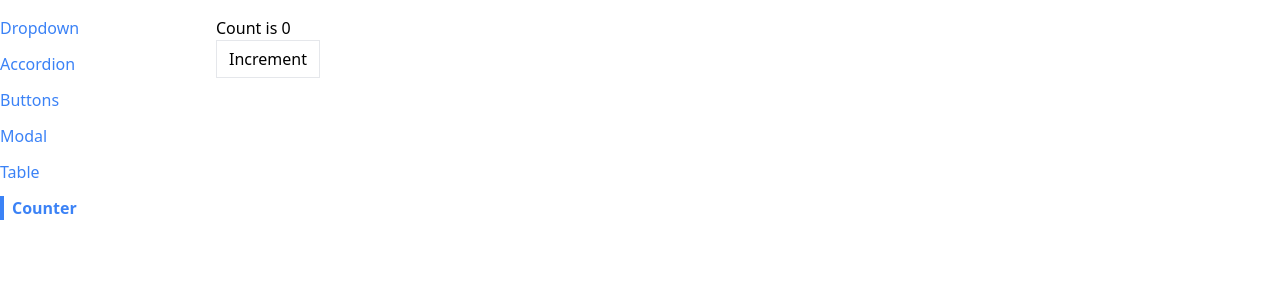
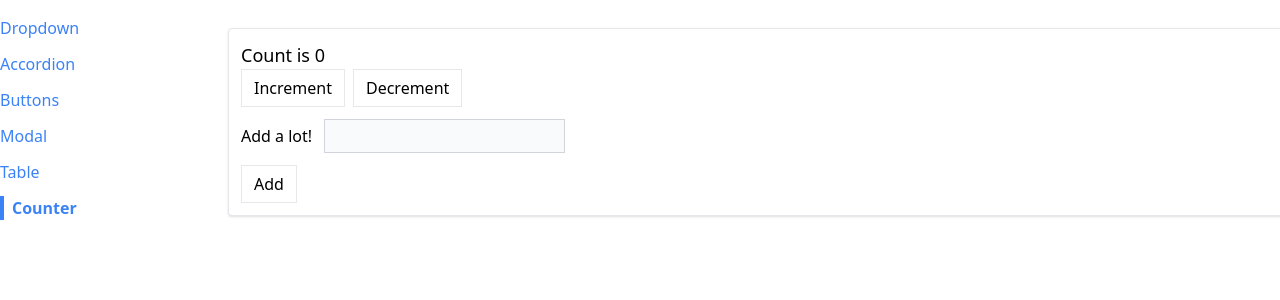
Before and after one commit to rupaklama/react-basic-sg-2, a React (Create React App) app in the folder comps-basic/: page /counter in a window 1280 px wide. Shown: the top 300 px of the page. Built offline with nearby package versions, Linux system fonts and the light colour scheme.

Commit message:
useReducer hook

```diff
--- a/comps-basic/src/components/Panel/Panel.jsx
+++ b/comps-basic/src/components/Panel/Panel.jsx
@@ -1,5 +1,6 @@
 import classnames from "classnames";
 
+// card component
 const Panel = ({ children, className, ...rest }) => {
   const finalClassNames = classnames("border rounded p-3 shadow bg-white w-full", className);
 
--- /dev/null
+++ b/comps-basic/src/hooks/useCounter.js
@@ -0,0 +1,18 @@
+import { useEffect, useState } from "react";
+
+// reusable custom hook demo
+const useCounter = initialCount => {
+  const [count, setCount] = useState(initialCount);
+
+  useEffect(() => {
+    console.log(count);
+  }, [count]);
+
+  const increment = () => {
+    setCount(count + 1);
+  };
+
+  // 2. In the hook, return an object the contains the variables the component needs
+  return { count, increment };
+};
+export default useCounter;
--- a/comps-basic/src/pages/CounterPage/CounterPage.js
+++ b/comps-basic/src/pages/CounterPage/CounterPage.js
@@ -1,32 +1,136 @@
-import { useEffect, useState } from "react";
+import { useReducer, useState } from "react";
 import Button from "../../components/Button/Button";
+import Panel from "../../components/Panel/Panel";
 
-// reusable custom hook demo
-const useCounter = initialCount => {
-  const [count, setCount] = useState(initialCount);
+// a function to update slices of states
+const reducer = (state, action) => {
+  // note: Rules around Reducer Function
+  // 1. Whatever you return, it will be you new state
+  // 2. If you return nothing, then your state wil be 'undefined'
+  // 3. No async/await/promises, no outside variables
+  // 4. state.count = state.count + 1 (can't directly modify the state object) unless using 'immer'
+  // 5. Need to completely Reset State then Return Brand New Object { count: initialCount, valueToAdd: 0,}
+  // without merging or copying object into new Object, common indirect way in Reducer function
 
-  useEffect(() => {
-    console.log(count);
-  }, [count]);
+  // note - Good practice is to add business logic into Reducer and keep Dispatches simple
+  if (action.type === "increment-count") {
+    return {
+      ...state,
+      count: state.count + 1,
+    };
+  }
 
-  const increment = () => {
-    setCount(count + 1);
+  if (action.type === "decrement-count") {
+    return {
+      ...state,
+      count: state.count - 1,
+    };
+  }
+
+  if (action.type === "change-value") {
+    return {
+      ...state,
+      valueToAdd: action.payload,
+    };
+  }
+
+  if (action.type === "add-value") {
+    return {
+      ...state,
+      count: state.count + state.valueToAdd,
+      valueToAdd: 0,
+    };
+  }
+
+  // note - need to return state value else state will be undefined
+  return state;
+};
+
+// NOTE: useReducer is usually preferable to useState when you have complex state logic that involves multiple sub-values. It also lets you optimize performance for components that trigger deep updates because you can pass dispatch down instead of callbacks.
+function CounterPage({ initialCount }) {
+  // const [count, setCount] = useState(initialCount || 0);
+  // const [valueToAdd, setValueToAdd] = useState(0);
+
+  // note - useReducer can be alternative to useState if we have several different closely-related pieces of state
+  // Very useful when future state values depend on the current state eg. adding new count to current
+  // note - 'dispatch' dispatches the action object 'payload' to the Reducer function above
+  // to update our component state.
+  const [state, dispatch] = useReducer(reducer, {
+    count: initialCount,
+    valueToAdd: 0,
+  });
+  console.log(state);
+
+  const incrementCount = () => {
+    // Similar to 'setState' in useState hook
+    // This will Call Reducer function to update the state with or without params.
+
+    // note - Best practice is to pass an Action Object to tell
+    // the Reducer how the state should be updated. This will avoid issues with state updates.
+
+    // note - The Action Object will always have a 'type' property as a string which
+    // tells the reducer what state update it needs to make.
+    // If we need to communicate or pass some data to the Reducer, it will be
+    // placed on the 'payload' property of the Action Object.
+    dispatch({
+      type: "increment-count",
+    });
   };
 
-  // 2. In the hook, return an object the contains the variables the component needs
-  return { count, increment };
-};
+  const decrementCount = () => {
+    if (state.count <= 0) {
+      return;
+    }
 
-function CounterPage() {
-  // 3. In the component, call your hook & destructure the props that component needs
-  const { count, increment } = useCounter(0);
+    dispatch({
+      type: "decrement-count",
+    });
 
-  // 1. Move the state & related codes into the custom hook to reuse the code
+    // setCount(prevState => prevState - 1);
+  };
+
+  const handleChange = e => {
+    const value = parseInt(e.target.value) || 0;
+    dispatch({
+      type: "change-value",
+      payload: value,
+    });
+  };
+
+  const handleSubmit = e => {
+    e.preventDefault();
+
+    // setCount(count + valueToAdd);
+    dispatch({
+      type: "add-value",
+    });
+  };
+
   return (
-    <div>
-      <h1>Count is {count}</h1>
-      <Button onClick={increment}>Increment</Button>
-    </div>
+    <Panel className="m-3">
+      <h1 className="text-lg">Count is {state.count}</h1>
+
+      <div className="flex flex-row">
+        <Button onClick={incrementCount} className="mr-2">
+          Increment
+        </Button>
+        <Button onClick={decrementCount}>Decrement</Button>
+      </div>
+
+      <form onSubmit={handleSubmit}>
+        <label htmlFor="input">Add a lot!</label>
+        <input
+          type="number"
+          id="input"
+          // note - use empty string instead of the default 0 in the input value
+          // 0 is the falsy value & will default to empty string
+          value={state.valueToAdd || ""}
+          onChange={handleChange}
+          className="p-1 m-3 bg-gray-50 border border-gray-300"
+        />
+        <Button>Add</Button>
+      </form>
+    </Panel>
   );
 }
 export default CounterPage;
--- /dev/null
+++ b/comps-basic/src/pages/CounterPage/CounterPageHook.js
@@ -0,0 +1,32 @@
+import Button from "../../components/Button/Button";
+import useCounter from "../../hooks/useCounter";
+
+// Reusable custom hook demo
+// const useCounter = initialCount => {
+//   const [count, setCount] = useState(initialCount);
+
+//   useEffect(() => {
+//     console.log(count);
+//   }, [count]);s
+
+//   const increment = () => {
+//     setCount(count + 1);
+//   };
+
+//   // 2. In the hook, return an object the contains the variables the component needs
+//   return { count, increment };
+// };
+
+function CounterPage() {
+  // 3. In the component, call your hook & destructure the props that component needs
+  const { count, increment } = useCounter(0);
+
+  // 1. Move the state & related codes into the custom hook to reuse the code
+  return (
+    <div>
+      <h1>Count is {count}</h1>
+      <Button onClick={increment}>Increment</Button>
+    </div>
+  );
+}
+export default CounterPage;
```
Also changed, not shown: comps-basic/src/pages/CounterPage/action-dispatch.png (added), comps-basic/src/pages/CounterPage/userReducer.png (added).
